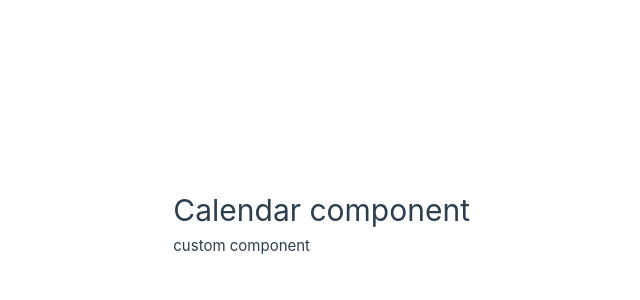
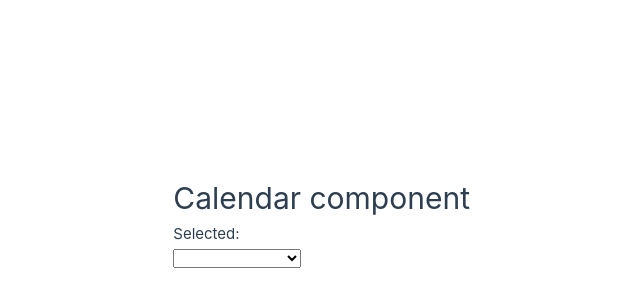
Before and after one commit to dawidstask/calendar-component, a Vue app: page / in a window 1280 px wide. Shown: the part 178-478 px from the top of the page, without its empty margins (170-810 px from the left). Built offline with nearby package versions, Linux system fonts and the light colour scheme; the HTML template or start-up script is replaced by a standard one.

Commit message:
add select

```diff
--- a/src/components/CustomComponent.vue
+++ b/src/components/CustomComponent.vue
@@ -1,10 +1,18 @@
 <script setup lang="ts">
+import {ref} from "vue";
 
+const timeUnit = ref()
 </script>
 
 <template>
   <div>
-    custom component
+    <div>Selected: {{ timeUnit }}</div>
+    <select v-model="timeUnit">
+      <option disabled value="">Please select one</option>
+      <option>year</option>
+      <option>quarter</option>
+      <option>month</option>
+    </select>
   </div>
 </template>
 
```
